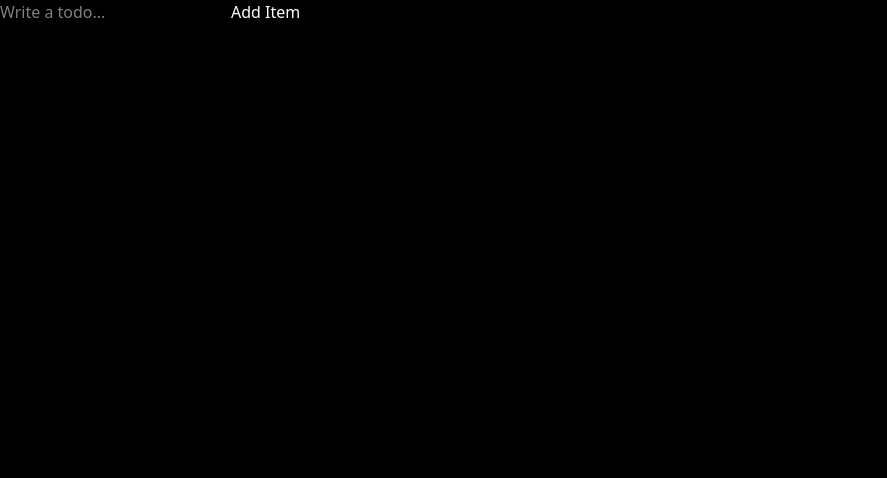
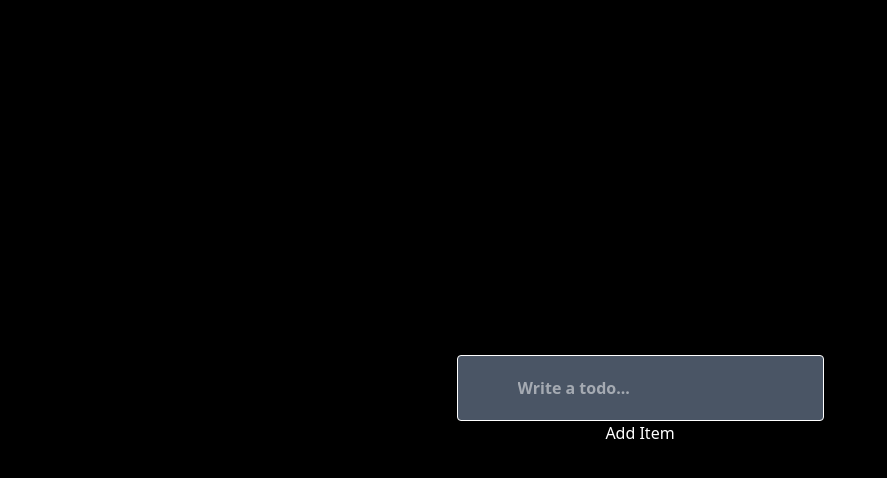
Before and after one commit to PrathmR/React, a React (Vite) app in the folder React-app/: page / in a window 1280 px wide. Shown: the top 478 px of the page, without its empty margins (0-887 px from the left). Built offline with nearby package versions, Linux system fonts and the light colour scheme.

Commit message:
applying css for the todo

```diff
--- a/React-app/src/App.jsx
+++ b/React-app/src/App.jsx
@@ -169,8 +169,11 @@ function App() {
 
   return (
     <div className="App">
-      <form onSubmit={addItem}>
-        <input
+      <form
+        onSubmit={addItem}
+        className="text-white bg-gray h-screen flex flex-col items-center justify-center px-50 py-40"
+      >
+        <input className="bg-gray-600 px-15 py-5 font-semibold rounded border-1"
           type="text"
           placeholder="Write a todo..."
           value={task}
```
